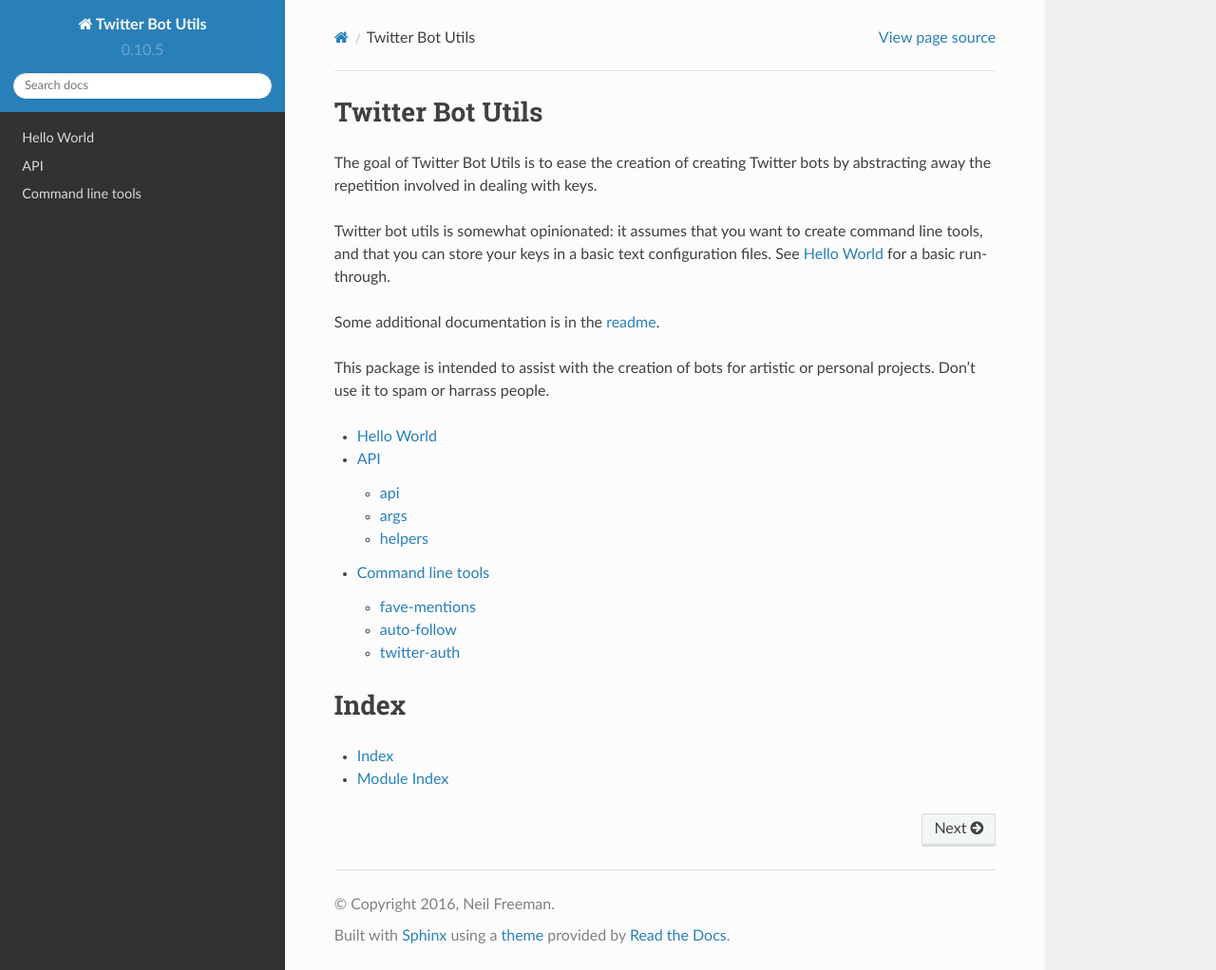
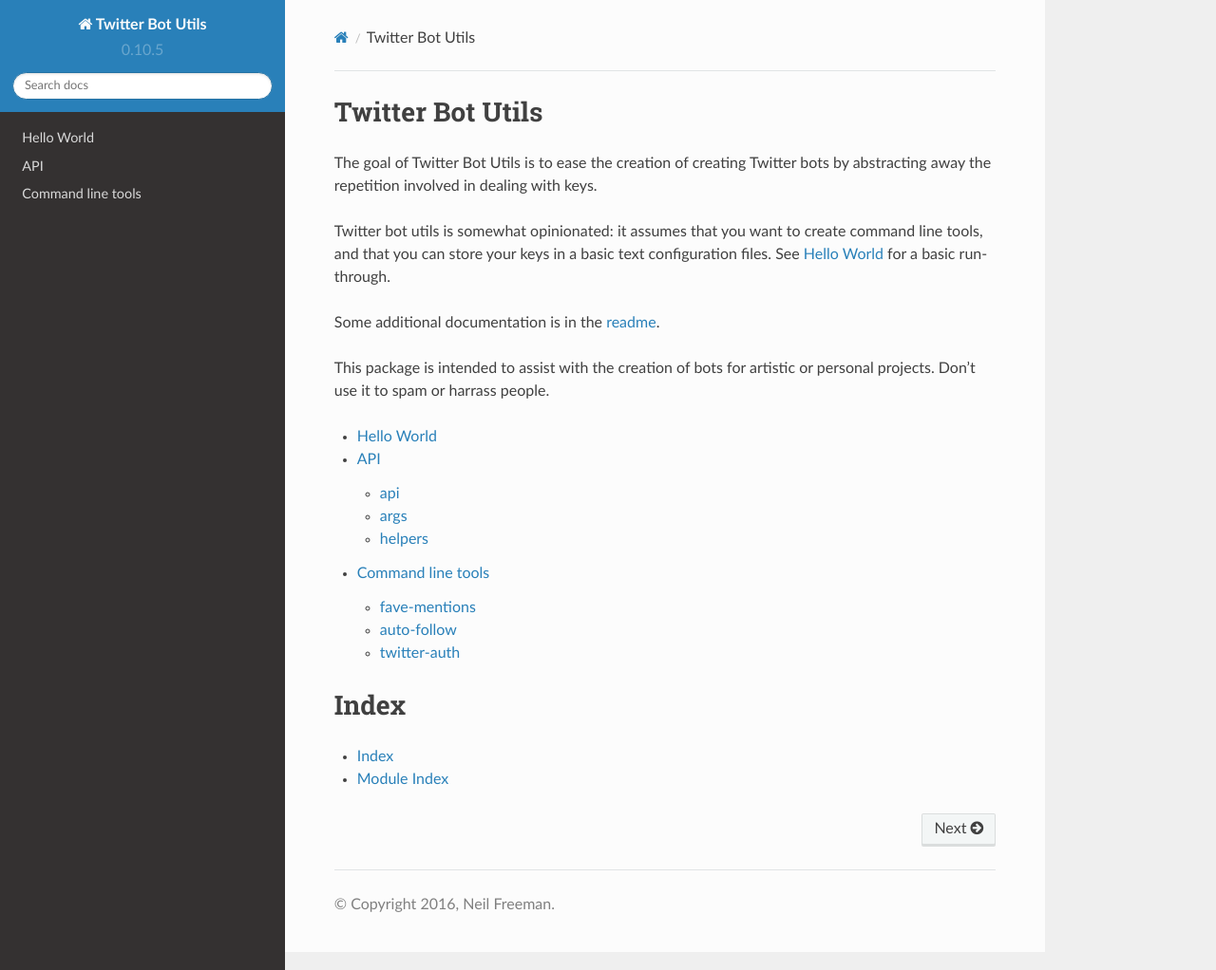
Before and after one commit to fitnr/twitter_bot_utils, a Sphinx documentation site: the page built from docs/source/index.rst, in a window 1280 px wide and 1022 px high. Shown: the whole window at 95% size. Built offline with Sphinx 7.4.7 and the Read the Docs theme 2.0.0, drawn with Linux system fonts in a browser that asks for light colours.

```diff
--- a/docs/source/conf.py
+++ b/docs/source/conf.py
@@ -174,10 +174,10 @@ html_static_path = ['_static']
 #html_split_index = False
 
 # If true, links to the reST sources are added to the pages.
-#html_show_sourcelink = True
+html_show_sourcelink = False
 
 # If true, "Created using Sphinx" is shown in the HTML footer. Default is True.
-#html_show_sphinx = True
+html_show_sphinx = False
 
 # If true, "(C) Copyright ..." is shown in the HTML footer. Default is True.
 #html_show_copyright = True
--- a/docs/source/index.rst
+++ b/docs/source/index.rst
@@ -21,7 +21,7 @@ or personal projects. Don't use it to spam or harrass people.
    :maxdepth: 2
 
    helloworld
-   API
+   api
    cli
 
 Index
```
Also changed, not shown: docs/source/api.rst (renamed from docs/source/API.rst), 1 other file.
